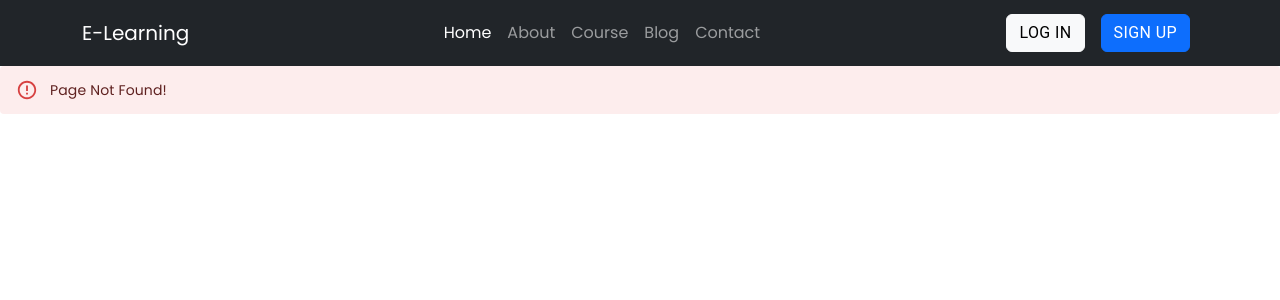
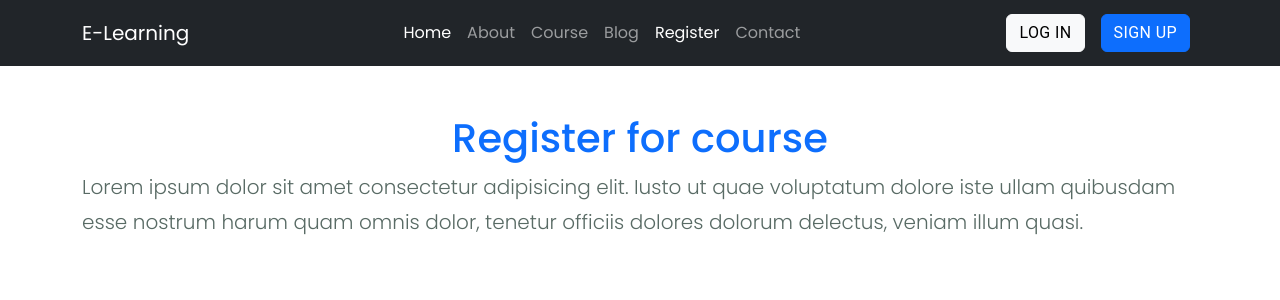
Before and after one commit to harishkgit9640/E_Learning_Website, a React (Create React App) app: page /register in a window 1280 px wide. Before the commit this address had no page. Shown: the top 300 px of the page. Built offline with nearby package versions, Linux system fonts and the light colour scheme.

Commit message:
some changes on the code

```diff
--- a/src/App.js
+++ b/src/App.js
@@ -12,7 +12,9 @@ import Signup from './Component/Signup';
 import Error from './Component/Error';
 // import Faq from './Component/Faq';
 // import Footer from './Component/Footer';
+// import Registration from './Component/Registration';
 import { Routes, Route } from 'react-router-dom';
+import Registration from './Component/Registration';
 
 function App() {
   return (
@@ -23,6 +25,7 @@ function App() {
         <Route path='/about' element={<About />} />
         <Route path='/course' element={<Course />} />
         <Route path='/blog' element={<Blog />} />
+        <Route path='/register' element={<Registration />} />
         <Route path='/contact' element={<Contact />} />
         <Route path='/signup' element={<Signup />} />
         <Route path='/login' element={<Login />} />
--- a/src/Component/About.jsx
+++ b/src/Component/About.jsx
@@ -3,9 +3,9 @@ import React from 'react'
 const About = () => {
     return (
         <div>
-            <div className="container">
+            <div className="container my-5">
                 <div className="jumbotron">
-                    <h1 className="display-4 text-center">About Us</h1>
+                    <h1 className="text-center text-primary">ABOUT US</h1>
                     <p className="lead">Lorem ipsum dolor sit amet consectetur adipisicing elit. Iusto ut quae voluptatum dolore
                         iste ullam quibusdam esse nostrum harum quam omnis dolor, tenetur officiis dolores dolorum delectus,
                         veniam illum quasi.</p>
@@ -14,10 +14,7 @@ const About = () => {
 
 
             <section className="container">
-                <div className="title text-center my-5">
-                    <h2 className="text-primary">About</h2>
-                    <p>Lorem ipsum dolor sit amet consectetur adipisicing elit. In, ducimus.</p>
-                </div>
+
                 <div className="row g-2">
                     <div className="image col-6">
                         <img src="https://picsum.photos/500/250?both" alt='' />
--- a/src/Component/Blog.jsx
+++ b/src/Component/Blog.jsx
@@ -1,17 +1,14 @@
 import React from 'react'
-import Topheader from './Topheader'
-
 const Blog = () => {
     return (
         <div>
-            <div className="container">
+            <div className="container my-5">
                 <div className="jumbotron">
-                    <h1 className="display-4 text-center">Our Blog</h1>
+                    <h1 className="text-center text-primary">OUR BLOG</h1>
                     <p className="lead">Lorem ipsum dolor sit amet consectetur adipisicing elit. Iusto ut quae voluptatum dolore
                         iste ullam quibusdam esse nostrum harum quam omnis dolor, tenetur officiis dolores dolorum delectus,
                         veniam illum quasi.</p>
                 </div>
-                <Topheader />
             </div>
         </div>
     )
--- a/src/Component/Contact.jsx
+++ b/src/Component/Contact.jsx
@@ -16,6 +16,14 @@ const Contact = () => {
 
     return (
         <>
+            <div className="container mt-2">
+                <div className="jumbotron">
+                    <h1 className="text-center text-primary">CONTACT US</h1>
+                    <p className="lead">Lorem ipsum dolor sit amet consectetur adipisicing elit. Iusto ut quae voluptatum dolore
+                        iste ullam quibusdam esse nostrum harum quam omnis dolor, tenetur officiis dolores dolorum delectus,
+                        veniam illum quasi.</p>
+                </div>
+            </div>
             <div className="container">
                 <div className="col-md-6 col-sm-6 mx-auto">
                     <form method="post" action="#">
--- a/src/Component/Navbar.jsx
+++ b/src/Component/Navbar.jsx
@@ -43,6 +43,11 @@ const Navbar = () => {
                 </NavLink>
               </li>
               <li className="nav-item">
+                <NavLink className="nav-link" to="/register">
+                  Register
+                </NavLink>
+              </li>
+              <li className="nav-item">
                 <NavLink className="nav-link" to="/contact">
                   Contact
                 </NavLink>
--- /dev/null
+++ b/src/Component/Registration.jsx
@@ -0,0 +1,17 @@
+import React from 'react'
+
+const Registration = () => {
+    return (
+
+        <div className="container my-5">
+            <div className="jumbotron">
+                <h1 className="text-center text-primary">Register for course</h1>
+                <p className="lead">Lorem ipsum dolor sit amet consectetur adipisicing elit. Iusto ut quae voluptatum dolore
+                    iste ullam quibusdam esse nostrum harum quam omnis dolor, tenetur officiis dolores dolorum delectus,
+                    veniam illum quasi.</p>
+            </div>
+        </div>
+    )
+}
+
+export default Registration
```
